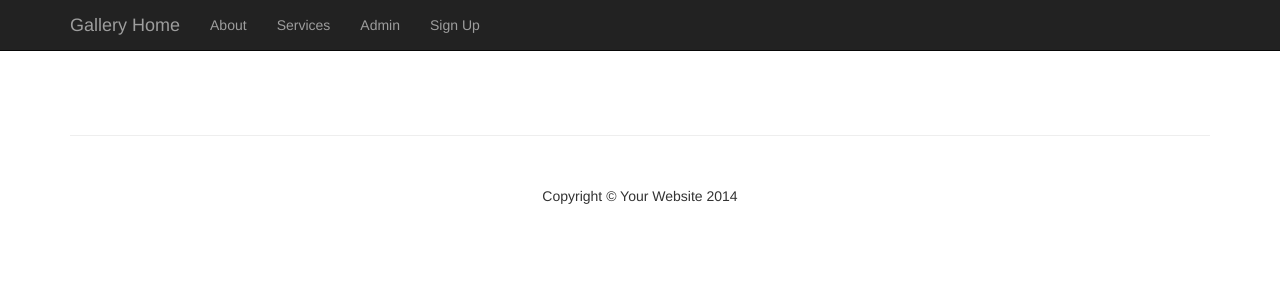
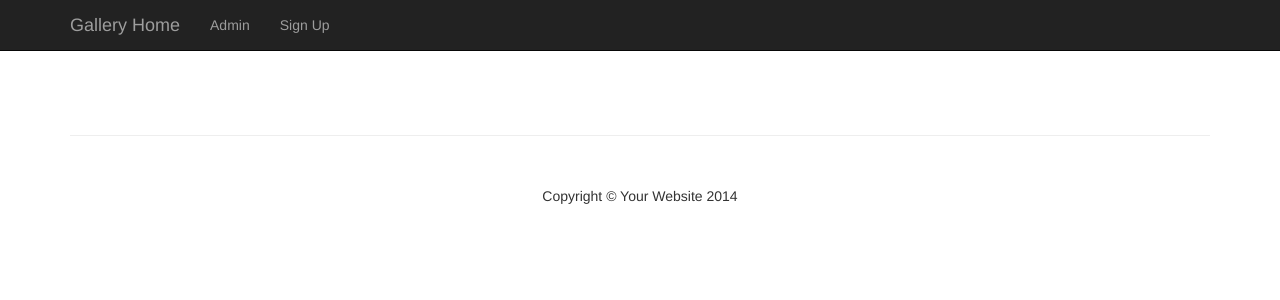
Before and after one commit to ulosturedge/Simple-Photogallery, a PHP site: page / in a window 1280 px wide. Shown: the top 300 px of the page. Run offline with PHP 8.4, Linux system fonts and the light colour scheme; data that the repository does not hold is empty; some libraries are stand-ins or nearby versions.

Commit message:
Update navigation.php

```diff
--- a/includes/navigation.php
+++ b/includes/navigation.php
@@ -13,12 +13,7 @@
             <!-- Collect the nav links, forms, and other content for toggling -->
             <div class="collapse navbar-collapse" id="bs-example-navbar-collapse-1">
                 <ul class="nav navbar-nav">
-                    <li>
-                        <a href="#">About</a>
-                    </li>
-                    <li>
-                        <a href="#">Services</a>
-                    </li>
+
                     <li>
                         <a href="admin/index.php">Admin</a>
                     </li>
```
